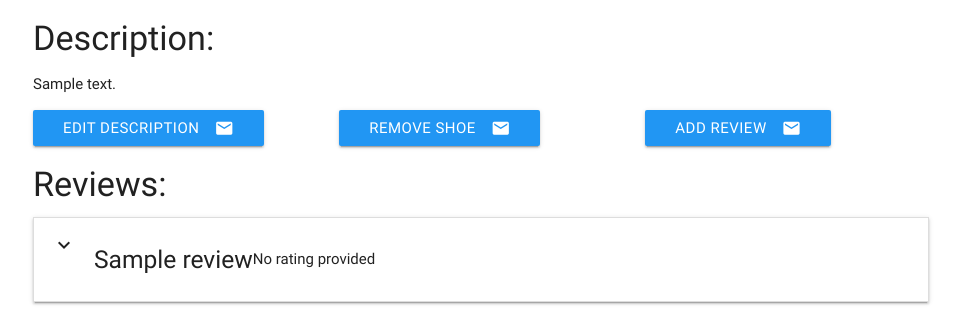
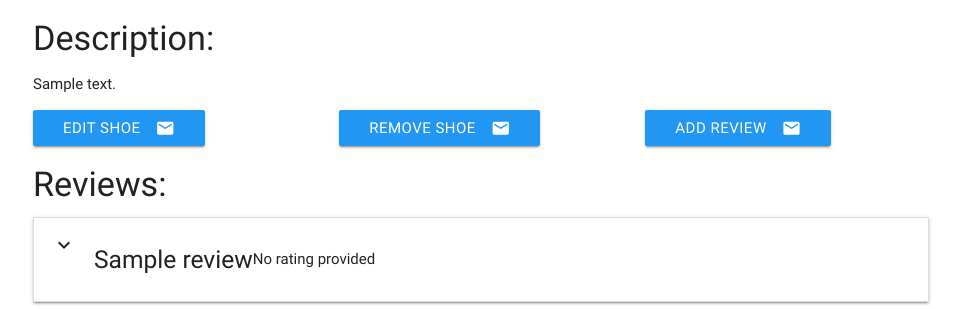
Before and after one commit to krisswiss/Data-Centric_Development-Milestone-Project, a Flask app: template templates/shoe.html in a window 1280 px wide. Shown: the part 1042-1351 px from the top of the page, without its empty margins (159-1120 px from the left). Run offline with Flask 2, Linux system fonts and the light colour scheme; the template is opened without the code that fills it: most values are stand-ins (such as "Sample title", 1, 10 or a date in 2020); grey boxes marked "Sample" are stand-in pictures; some libraries are stand-ins or nearby versions.

Commit message:
added image to display if image url is not displaying and if statements to display instructions if no shoe description has been added or no reviews

```diff
--- a/templates/addreview.html
+++ b/templates/addreview.html
@@ -8,7 +8,7 @@
 	<div class="card-panel white lighten-5 z-depth-1">
 		<div class="row valign-wrapper">
 			<div class="col s2">
-				<img src="{{shoe.picture_url}}" alt="Shoe Image" class="responsive-img">
+				<img alt="Shoe Image" class="responsive-img" src="{{shoe.picture_url}}" onerror="this.onerror=null;this.src='static/images/cards-picture.jpg';">
             </div>
 			<div class="col s10">
 				<span class="black-text" id="card-text">{{shoe.brand}} {{shoe.model}} {{shoe.cycling_type}} shoe</span>
--- a/templates/shoe.html
+++ b/templates/shoe.html
@@ -5,7 +5,7 @@
 {% for shoe in shoe %}
 <h3>{{shoe.brand}} {{shoe.model}}</h3>
 <br>
-<img class="materialboxed responsive-img" src="{{shoe.picture_url}}" alt="Cycling shoe">
+<img alt="If Shoe Image doesn't display please Edit Shoe to add picture." class="materialboxed responsive-img" src="{{shoe.picture_url}}">
 <h4>Features:</h4>
 <div class="row">
 	<div class="col s12 l6">
@@ -20,12 +20,15 @@
 	</div>
 </div>
 <h4>Description:</h4>
+    {% if shoe.description %}
     <p>{{shoe.description}}</p>
-
+    {% else %}
+    <p>Please go to Edit Shoe to add Description.</p>
+    {% endif %}
 <div class="row">
 
     <div class="col s12 l4">
-        <a href="{{url_for('edit_shoe', shoe_id=shoe._id)}}" class="waves-effect waves-light btn btn_small blue">Edit Description<i class="material-icons right">email</i></a>
+        <a href="{{url_for('edit_shoe', shoe_id=shoe._id)}}" class="waves-effect waves-light btn btn_small blue">Edit Shoe<i class="material-icons right">email</i></a>
     </div>
     <div class="col s12 l4">
         <a href="{{url_for('remove_shoe', shoe_id=shoe._id)}}" class="waves-effect waves-light btn btn_small blue">Remove Shoe<i class="material-icons right">email</i></a>
@@ -38,6 +41,7 @@
 
 <h4>Reviews:</h4>
 {% for review in reviews %}
+{% if review %}
 <ul class="collapsible" data-collapsible="accordion">
     <li>
       <div class="collapsible-header">
@@ -53,6 +57,9 @@
       </div>
     </li>
   </ul>
+{% else %}
+<p>Be first to add review!</p>
+{% endif %}
 {% endfor %}
 
 </div>
--- a/templates/shoes.html
+++ b/templates/shoes.html
@@ -6,8 +6,8 @@
 		<div class="col s12 m4">
 			<div class="card sticky-action">
 				<div class="card-image waves-effect waves-block waves-light">
-					<img alt="Shoe picture" class="activator" src="{{shoe.picture_url}}">
-		            </div>
+					<img alt="Shoe picture" class="activator" src="{{shoe.picture_url}}" onerror="this.onerror=null;this.src='static/images/cards-picture.jpg';">
+                    </div>
 					<div class="card-content">
 						<span class="card-title activator grey-text text-darken-4">{{shoe.brand}} {{shoe.model}}<i class="material-icons right">more_vert</i></span>
 					</div>
```
Also changed, not shown: static/images/cards-picture.jpg (added).
